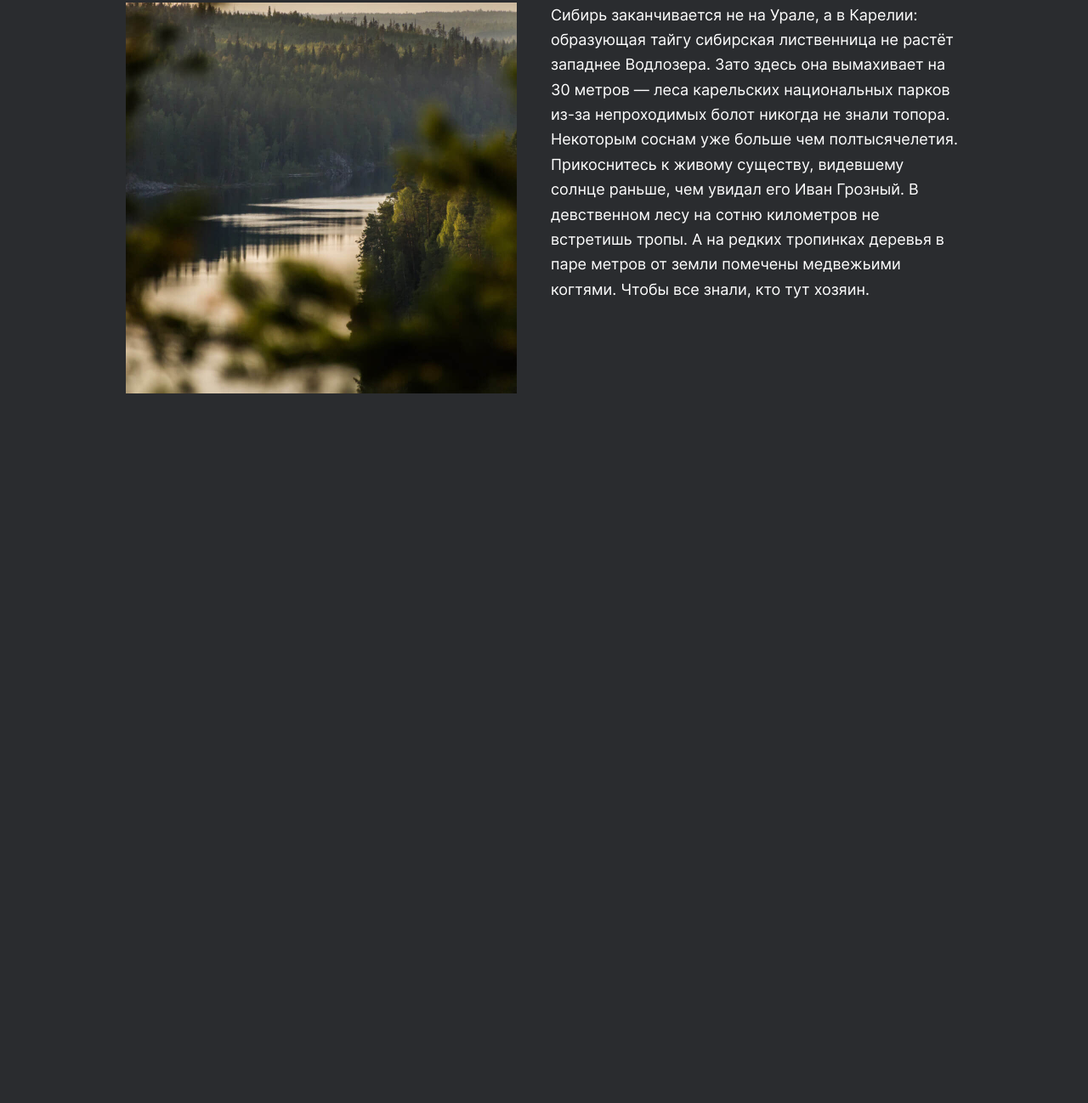
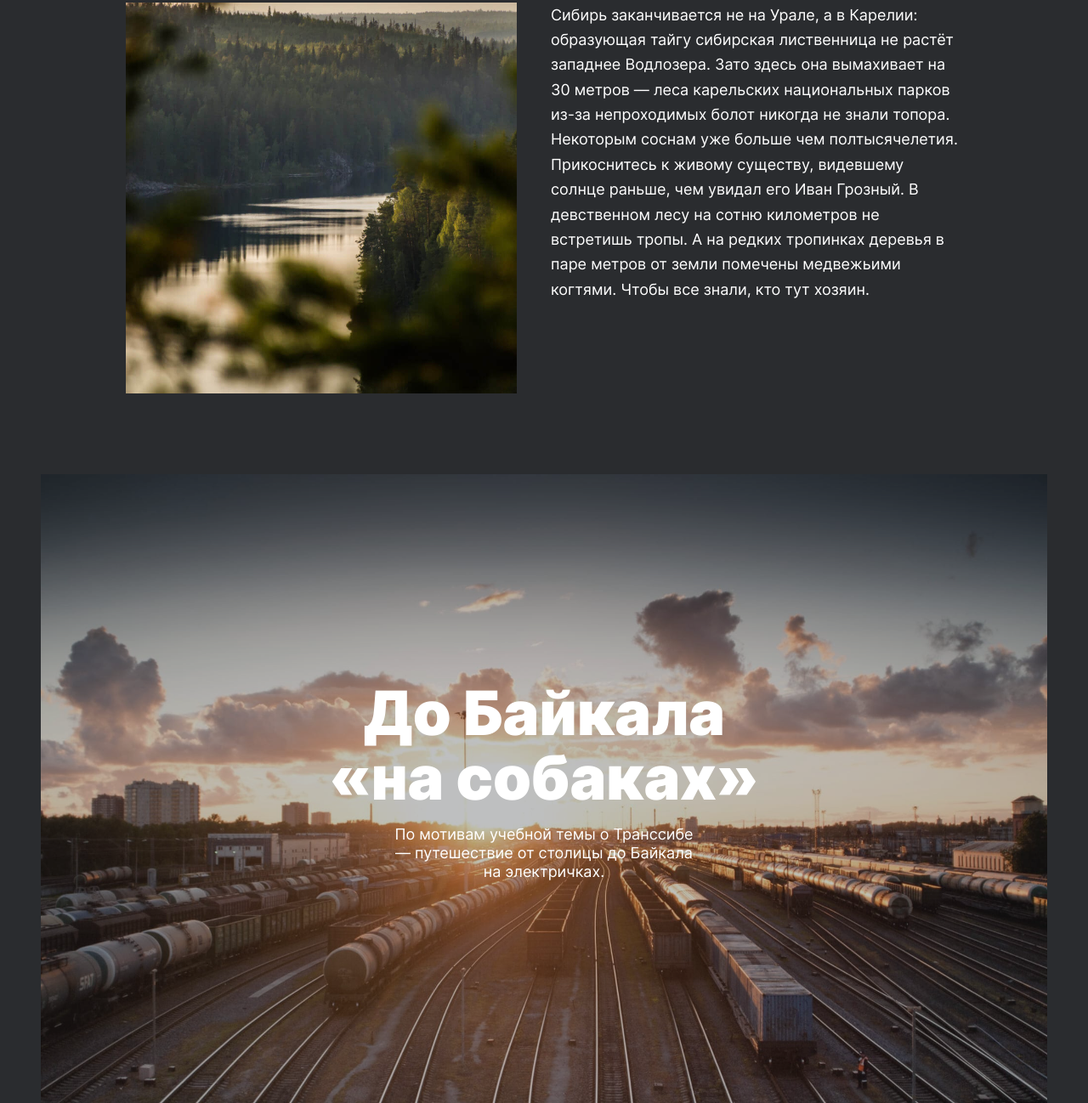
Before and after one commit to beez0mbie/russian-travel, a plain HTML site: page index.html in a window 1280 px wide. Shown: the part 5474-6772 px from the top of the page at 85% size. Before the commit the page ends 5940 px from the top, so only its background shows below. Drawn offline with Linux system fonts and the light colour scheme.

Commit message:
add new section cover

```diff
--- /dev/null
+++ b/blocks/cover/__link/cover__link.css
@@ -0,0 +1,58 @@
+.cover__link {
+  background-image: url(../../../images/cover-trains.jpg);
+  background-size: cover;
+  background-position: center;
+  min-height: 740px;
+  width: 100%;
+  display: flex;
+  flex-direction: column;
+  color: #ffffff;
+  text-decoration: none;
+  justify-content: center;
+  align-items: center;
+  text-align: center;
+  position: relative;
+  z-index: 1;
+}
+
+.cover__link::before {
+  content: "";
+  display: block;
+  background-color: #2a2c2f;
+  width: 100%;
+  height: 100%;
+  position: absolute;
+  top: 0;
+  right: 0;
+  opacity: 0.3;
+  transition: opacity 0.3s;
+  z-index: -1;
+}
+
+.cover__link:hover::before {
+  opacity: 0.8;
+}
+
+@media screen and (max-width: 1100px) {
+  .cover__link {
+    min-height: 640px;
+  }
+}
+
+@media screen and (max-width: 800px) {
+  .cover__link {
+    min-height: 480px;
+  }
+}
+
+@media screen and (max-width: 600px) {
+  .cover__link {
+    min-height: 320px;
+  }
+}
+
+@media screen and (max-width: 400px) {
+  .cover__link {
+    min-height: 200px;
+  }
+}
--- /dev/null
+++ b/blocks/cover/__subtitle/cover__subtitle.css
@@ -0,0 +1,8 @@
+.cover__subtitle {
+  max-width: 360px;
+  font-style: normal;
+  font-weight: 400;
+  font-size: 18px;
+  line-height: 22px;
+  text-align: center;
+}
--- /dev/null
+++ b/blocks/cover/__title/cover__title.css
@@ -0,0 +1,9 @@
+.cover__title {
+  max-width: 580px;
+  margin: 0;
+  font-style: normal;
+  font-weight: 900;
+  font-size: 72px;
+  line-height: 76px;
+  text-align: center;
+}
--- /dev/null
+++ b/blocks/cover/cover.css
@@ -0,0 +1,23 @@
+.cover {
+  margin: 0 auto;
+  max-width: 1280px;
+  padding: 92px 48px 0;
+}
+
+@media screen and (max-width: 1279px) {
+  .cover {
+    padding: 92px 0 0 0;
+  }
+}
+
+@media screen and (max-width: 800px) {
+  .cover {
+    padding: 90px 0 0 0;
+  }
+}
+
+@media screen and (max-width: 600px) {
+  .cover {
+    padding: 66px 0 0 0;
+  }
+}
--- a/index.html
+++ b/index.html
@@ -350,7 +350,17 @@
             </li>
           </ul>
         </section>
-        <section class="cover"></section>
+        <section class="cover">
+          <a href="https://stampsy.com/na-elektrichkakh-do-baikala"
+          target="_blank" class="cover__link">
+            <h2 class="cover__title">До Байкала «на&nbsp;собаках»</h2>
+            <p class="cover__subtitle">
+              По мотивам учебной темы о Транссибе — путешествие от столицы до
+              Байкала на электричках.
+            </p>
+          </a>
+          </div>
+        </section>
       </main>
       <footer class="footer"></footer>
     </div>
--- a/pages/index.css
+++ b/pages/index.css
@@ -55,3 +55,9 @@
 @import url(../blocks/place/__image/place__image.css);
 @import url(../blocks/place/__article/place__article.css);
 @import url(../blocks/place/__paragraph/place__paragraph.css);
+
+/* cover  */
+@import url(../blocks/cover/cover.css);
+@import url(../blocks/cover/__link/cover__link.css);
+@import url(../blocks/cover/__title/cover__title.css);
+@import url(../blocks/cover/__subtitle/cover__subtitle.css);
```
